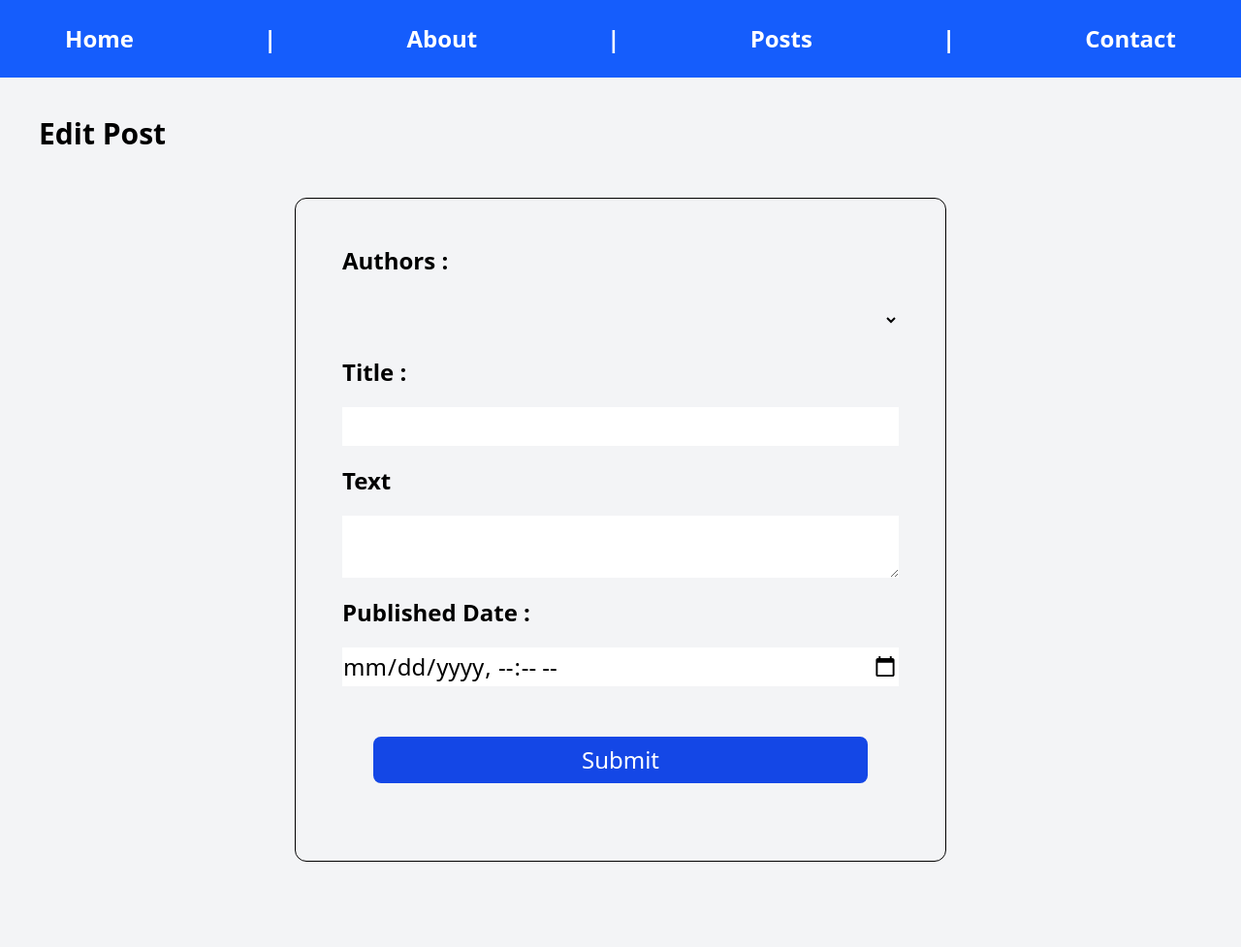
After one commit to Nour-Noaxp/djangoproject, a Django app: template blog/templates/blog/edit.html in a window 1280 px wide. The commit adds this page. Shown: the whole page at 97% size. Run offline with Django 5.2, Linux system fonts and the light colour scheme; the template is opened without the code that fills it, so the values that code supplies are empty.

Commit message:
Added show, edit and delete views

```diff
--- /dev/null
+++ b/blog/templates/blog/edit.html
@@ -0,0 +1,66 @@
+{% extends "blog/layout.html" %} {% block title %} Edit Post {% endblock %}
+<hr />
+{% block content %}
+<div>
+  <header>
+    <h3 class="text-3xl font-semibold">Edit Post</h3>
+  </header>
+  <div>
+    <form
+      class="flex flex-col gap-5 max-w-2xl mx-auto my-12 text-2xl border border-black border rounded-xl p-12"
+      action="/edit/"
+      method="post"
+    >
+      {% csrf_token %}
+      <label
+        class="h-10 font-bold"
+        for="author"
+        >Authors :</label
+      >
+      <select name="author">
+        {% for user in users %}
+        <option
+          class="bg-white"
+          value="{{ user.id }}"
+        >
+          {{ user.username }}
+        </option>
+        {% endfor %}
+      </select>
+      <label
+        class="font-bold"
+        for="title"
+        >Title :</label
+      >
+      <input
+        class="bg-white h-10"
+        type="text"
+        name="title"
+      />
+      <label
+        class="font-bold"
+        for="text"
+        >Text</label
+      >
+      <textarea
+        class="bg-white"
+        name="text"
+      ></textarea>
+      <label
+        class="font-bold"
+        for="published_date"
+        >Published Date :</label
+      >
+      <input
+        class="bg-white h-10"
+        type="datetime-local"
+        name="published_date"
+      />
+      <input
+        class="mx-8 my-8 text-white bg-blue-700 hover:bg-blue-800 font-medium rounded-lg px-5 py-2"
+        type="submit"
+      />
+    </form>
+  </div>
+</div>
+{% endblock %}
--- a/blog/urls.py
+++ b/blog/urls.py
@@ -8,4 +8,7 @@ urlpatterns = [
     path("about/", views.about, name="about"),
     path("contact/", views.contact, name="contact"),
     path("new/", views.new, name="new"),
+    path("view/<int:pk>", views.show, name="show"),
+    path("edit/<int:pk>", views.edit, name="edit"),
+    path("delete/<int:pk>", views.delete, name="delete"),
 ]
```
Also changed, not shown: blog/templates/blog/post_list.html (+12 -1 lines), blog/views.py (+18 -0 lines), blog/templates/blog/show.html (added).
